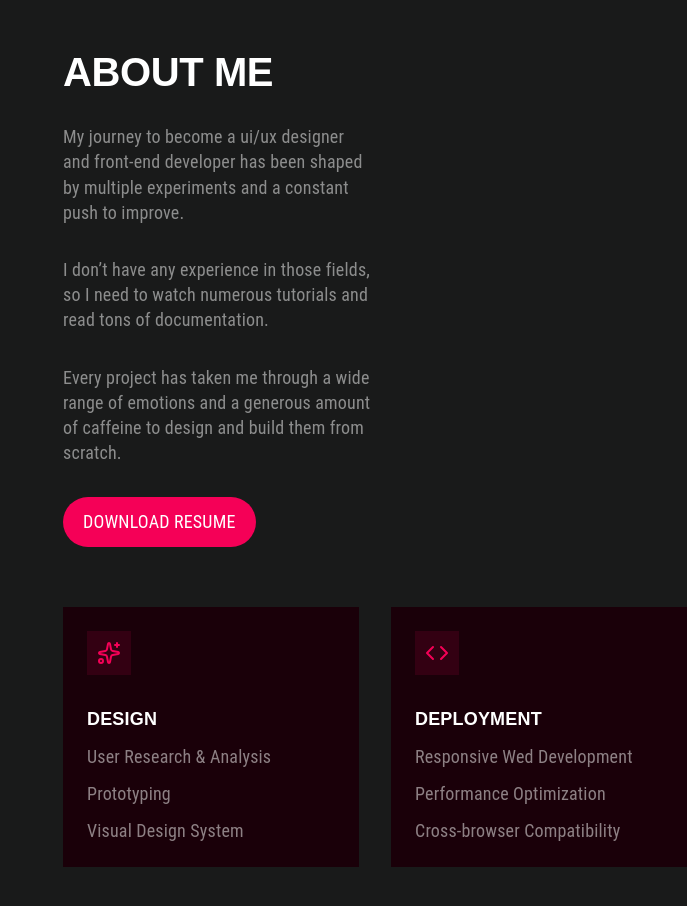
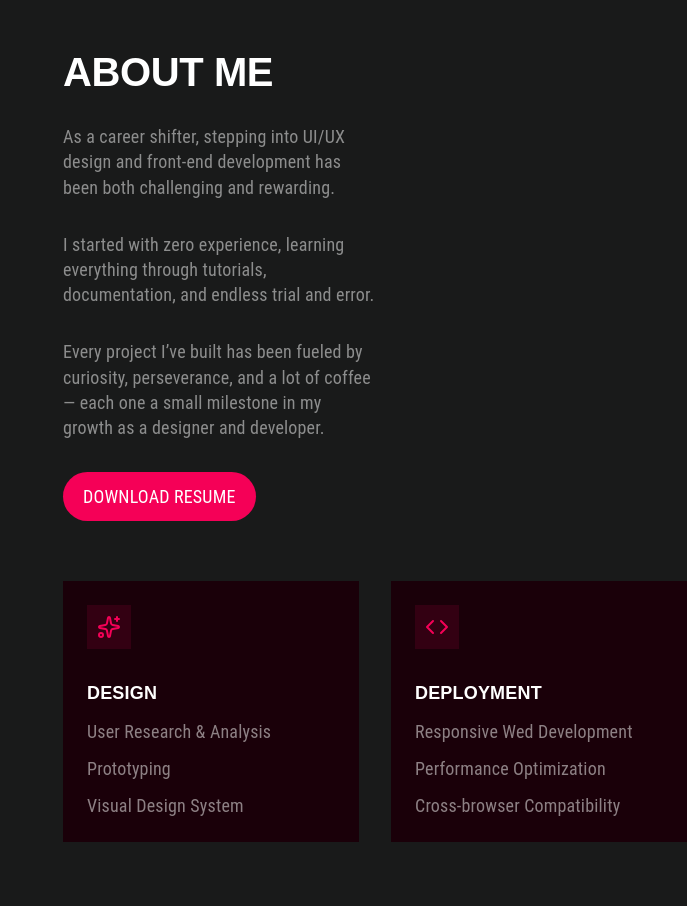
Before and after one commit to rutherx44/ruther-portfolio, a React (Vite) app: page / in a window 1280 px wide. Shown: the part 2920-3826 px from the top of the page, without its empty margins (593-1280 px from the left). Built offline with nearby package versions, Linux system fonts and the light colour scheme.

Commit message:
Update About.jsx

```diff
--- a/src/components/sections/About.jsx
+++ b/src/components/sections/About.jsx
@@ -15,18 +15,17 @@ const About = () => {
             <h1 className="primary-heading transitions">About me</h1>
             <div className="flex flex-col md:w-1/2 gap-4 md:gap-6 xl:gap-8 text-white/50 secondary-body transitions">
               <p>
-                My journey to become a ui/ux designer and front-end developer
-                has been shaped by multiple experiments and a constant push to
-                improve.
+                As a career shifter, stepping into UI/UX design and front-end
+                development has been both challenging and rewarding.
               </p>
               <p>
-                I don’t have any experience in those fields, so I need to watch
-                numerous tutorials and read tons of documentation.
+                I started with zero experience, learning everything through
+                tutorials, documentation, and endless trial and error.
               </p>
               <p>
-                Every project has taken me through a wide range of emotions and
-                a generous amount of caffeine to design and build them from
-                scratch.
+                Every project I’ve built has been fueled by curiosity,
+                perseverance, and a lot of coffee — each one a small milestone
+                in my growth as a designer and developer.
               </p>
             </div>
             <div>
```
